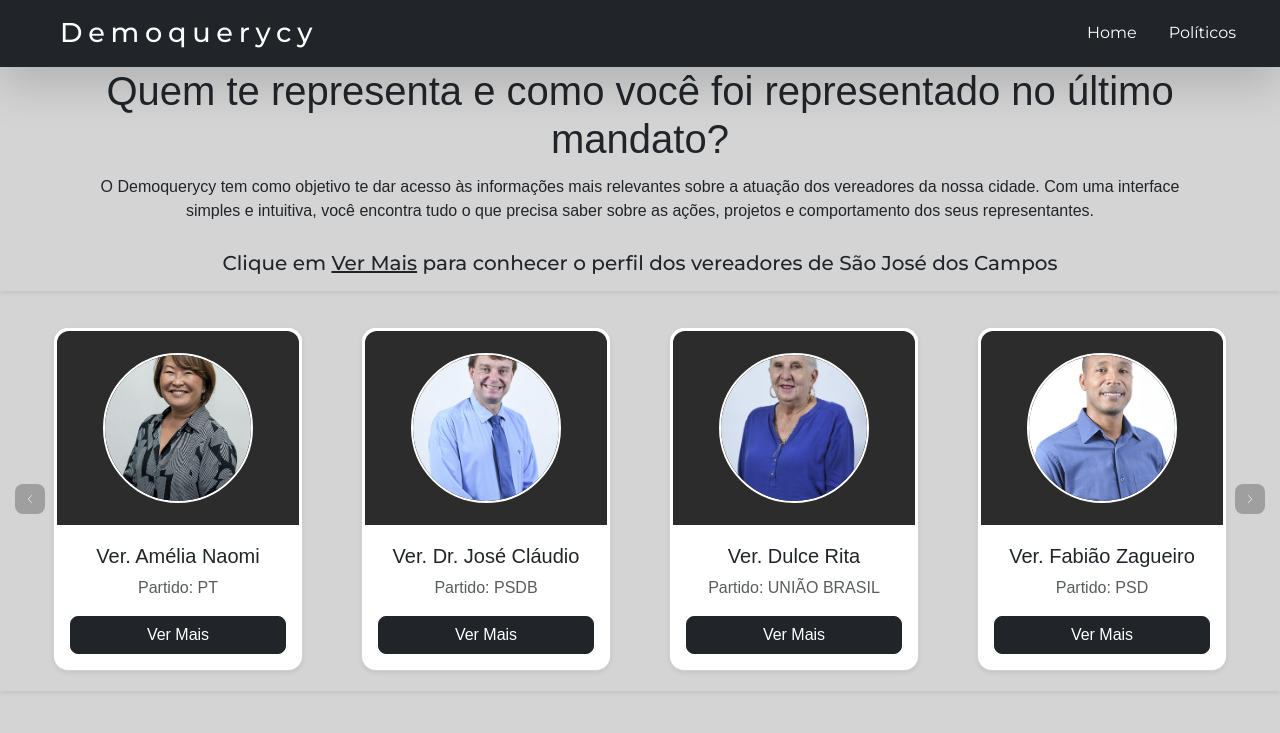
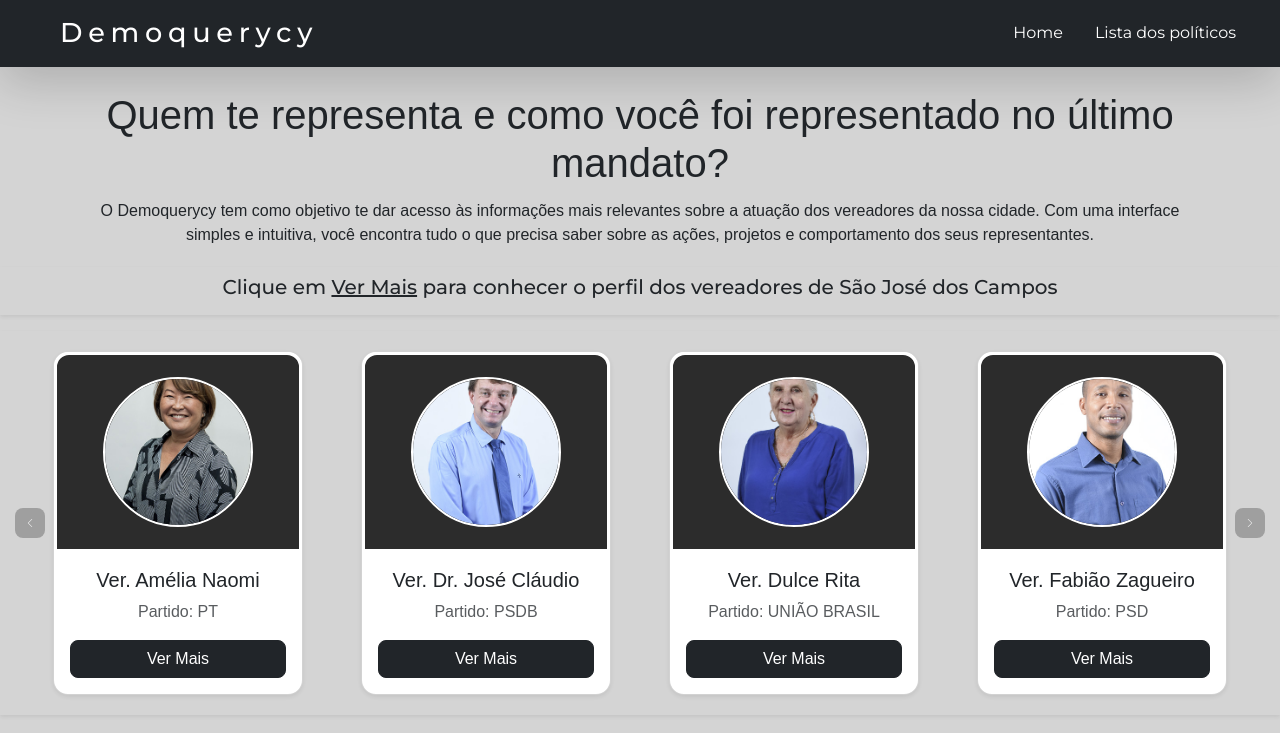
Before and after one commit to AgileKrakens/DemoQuerycy, a Flask app: page / in a window 1280 px wide. Shown: the top 733 px of the page. Run offline with Flask 3, Linux system fonts and the light colour scheme.

Commit message:
Minor adjustment of main margin

```diff
--- a/src/templates/base.html
+++ b/src/templates/base.html
@@ -39,7 +39,7 @@
                             <a class="nav-link " href="/">Home</a>
                         </li>
                         <li class="nav-item">
-                            <a class="nav-link" href="/pagina-politicos">Políticos</a>
+                            <a class="nav-link" href="/pagina-politicos">Lista dos políticos</a>
                         </li>
                     </ul>
                 </div>
@@ -47,7 +47,7 @@
         </nav>
     </header>
 
-    <main>
+    <main class="my-4">
         {% block content %}
         {% endblock %}
     </main>
```
